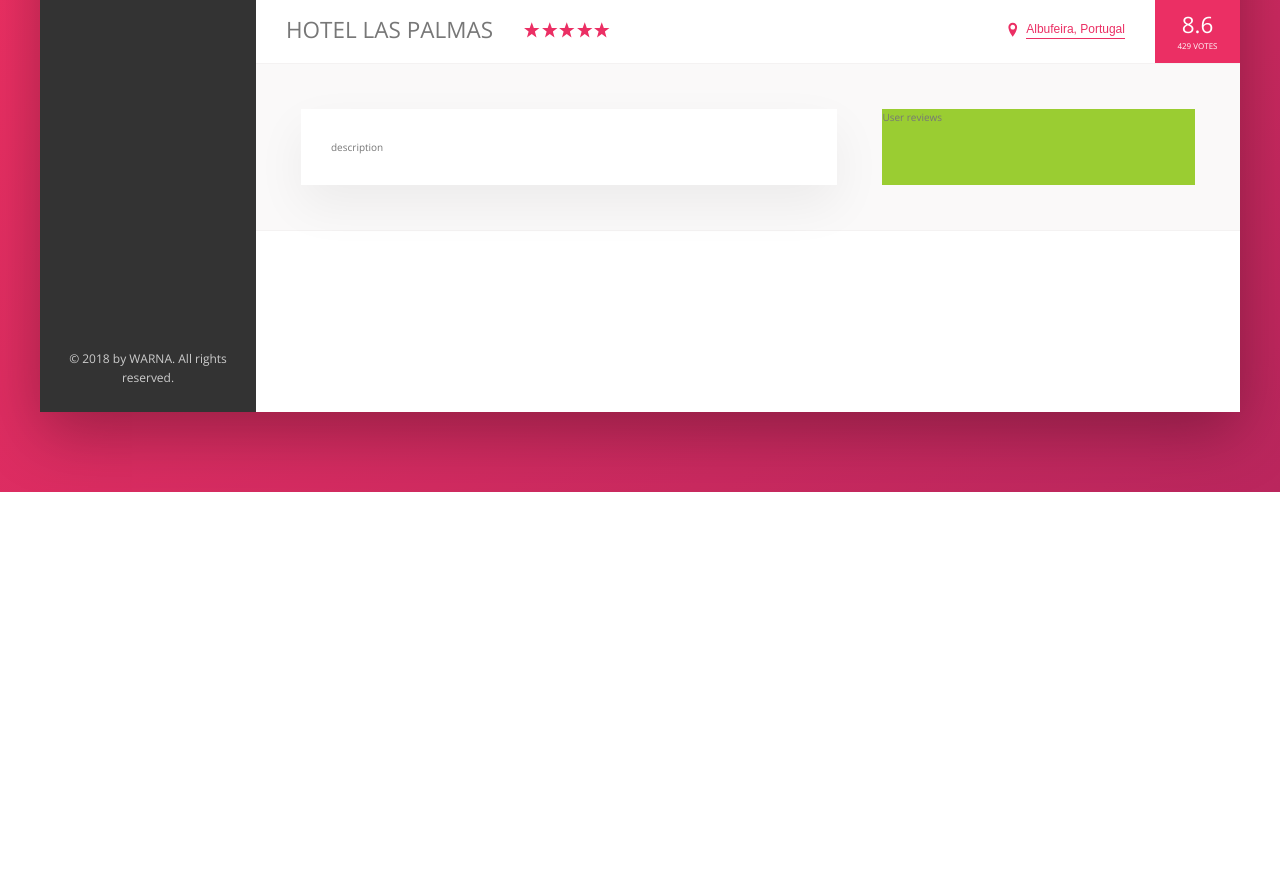
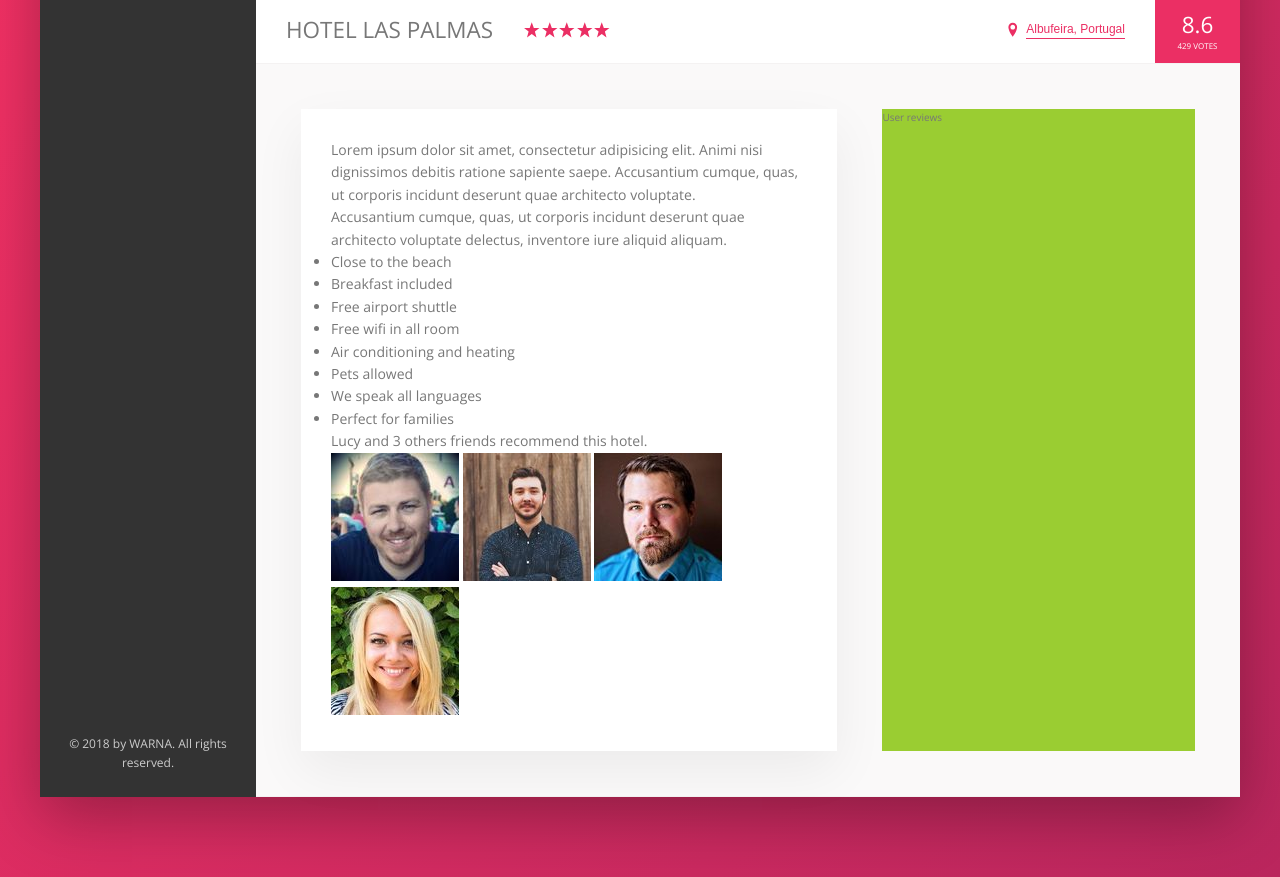
Before and after one commit to YudhaYuki/warna-holiday, a website: page index.html in a window 1280 px wide. Shown: the part 538-1415 px from the top of the page. Before the commit the page ends 1030 px from the top, so only its background shows below. Drawn offline with nearby package versions, Linux system fonts and the light colour scheme.

Commit message:
Manipulating description(left-side)

```diff
--- a/index.html
+++ b/index.html
@@ -145,7 +145,36 @@
 
                 <div class="detail">
                     <div class="description">
-                        description
+                        <p class="paragraph">
+                            Lorem ipsum dolor sit amet, consectetur adipisicing elit. Animi nisi dignissimos debitis ratione sapiente saepe. Accusantium cumque, quas, ut corporis incidunt deserunt quae architecto voluptate.
+                        </p>
+
+                        <p class="paragraph">
+                            Accusantium cumque, quas, ut corporis incidunt deserunt quae architecto voluptate delectus, inventore iure aliquid aliquam.
+                        </p>
+
+                        <ul class="list">
+                            <li class="list__item">Close to the beach</li>
+                            <li class="list__item">Breakfast included</li>
+                            <li class="list__item">Free airport shuttle</li>
+                            <li class="list__item">Free wifi in all room</li>
+                            <li class="list__item">Air conditioning and heating</li>
+                            <li class="list__item">Pets allowed</li>
+                            <li class="list__item">We speak all languages</li>
+                            <li class="list__item">Perfect for families</li>
+                        </ul>
+
+                        <div class="recommend">
+                            <p class="recommend__count">
+                                Lucy and 3 others friends recommend this hotel.
+                            </p>
+                            <div class="recommend__friends">
+                                <img src="img/user-3.jpg" alt="Friend 1" class="recommend__photo">
+                                <img src="img/user-4.jpg" alt="Friend 2" class="recommend__photo">
+                                <img src="img/user-5.jpg" alt="Friend 3" class="recommend__photo">
+                                <img src="img/user-6.jpg" alt="Friend 4" class="recommend__photo">
+                            </div>
+                        </div>
                     </div>
 
                     <div class="user-reviews">
--- a/sass/_layout.scss
+++ b/sass/_layout.scss
@@ -40,12 +40,11 @@
 
     // Just testing purposes
     // background-color: orangered;
-    height: 80rem;
+    // height: 80rem;
 
     // The element should grow as much as it can
     flex: 1;
 }
-
 
 .detail {
     display: flex;
@@ -55,6 +54,7 @@
 }
 
 .description {
+    font-size: 1.4rem;
     background-color: #fff;
     box-shadow: var(--shadow-light);
     padding: 3rem;
```
Also changed, not shown: css/style.css.
